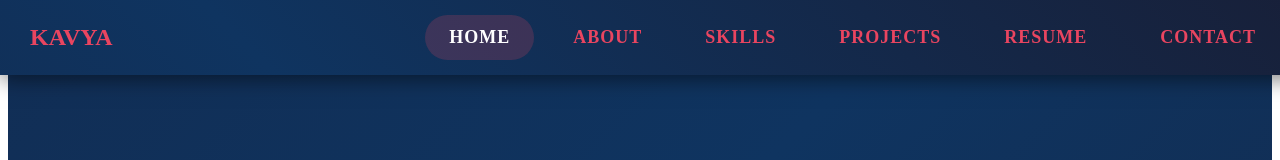
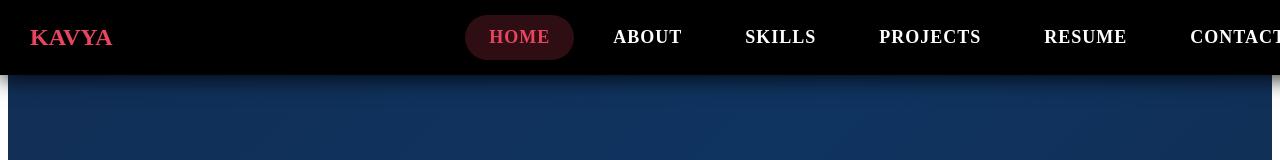
Before and after one commit to kavyaballa1020/Angular-Portfolio, an Angular app: page /home in a window 1280 px wide. Shown: the top 160 px of the page. Built offline with nearby package versions, Linux system fonts and the light colour scheme.

Commit message:
"Updated CSS styles for header and home components, removing gradient animations and shine effects, and adjusting colors, padding, and layout."

```diff
--- a/src/app/header/header.component.css
+++ b/src/app/header/header.component.css
@@ -1,53 +1,16 @@
-/* Reset margin and padding for body */
-body {
-  margin: 0;
-  padding: 0;
-  overflow-x: hidden; /* Prevent horizontal scroll if content overflows */
-}
-
 /* Navbar styling */
 .navbar {
-  background: linear-gradient(45deg, #1a1a2e, #16213e, #0f3460, #1a1a2e);
-  background-size: 300% 300%;
-  animation: gradientShift 15s ease infinite;
-  padding: 15px 30px; /* Adjust padding as needed */
+  background-color: #000000;
+  padding: 15px 30px;
   display: flex;
-  justify-content: space-between; /* Space between brand and nav items */
+  justify-content: space-between;
   align-items: center;
-  box-shadow: 0 4px 20px rgba(0, 0, 0, 0.5);
-  position: fixed; /* Make navbar fixed to the top */
+  box-shadow: 0 4px 20px rgba(0, 0, 0, 0.8);
+  position: fixed;
   top: 0;
   left: 0;
-  width: 100%; /* Full width */
-  z-index: 1000; /* Ensure it stays on top of other content */
-  border-radius: 0; /* Remove rounded corners */
-  overflow: hidden;
-}
-
-/* Keyframes for gradient animation */
-@keyframes gradientShift {
-  0% { background-position: 0% 50%; }
-  50% { background-position: 100% 50%; }
-  100% { background-position: 0% 50%; }
-}
-
-/* Keyframes for shine effect */
-@keyframes shine {
-  0% { transform: translateX(-50%) translateY(-50%) rotate(0deg); }
-  100% { transform: translateX(-50%) translateY(-50%) rotate(360deg); }
-}
-
-/* Shine effect for navbar */
-.navbar::before {
-  content: '';
-  position: absolute;
-  top: -50%;
-  left: -50%;
-  width: 200%;
-  height: 200%;
-  background: radial-gradient(circle, rgba(255,255,255,0.1) 0%, rgba(255,255,255,0) 70%);
-  transform: rotate(45deg);
-  animation: shine 12s infinite linear;
+  width: 100%;
+  z-index: 1000;
 }
 
 /* Brand name styling */
@@ -61,18 +24,12 @@ body {
 /* Nav links styling */
 .nav-links {
   display: flex;
-  gap: 15px; /* Space between links */
-  align-items: center; /* Align items vertically */
-}
-
-/* Adjust spacing of last item (Contact) */
-.nav-links a:last-child {
-  margin-right: 30px; /* Adjust this value as needed */
-  margin-left: 10px; /* Move it slightly to the left */
+  gap: 15px;
+  align-items: center;
 }
 
 .nav-links a {
-  color: #e94560;
+  color: #ffffff;
   text-decoration: none;
   padding: 12px 24px;
   font-size: 18px;
@@ -107,12 +64,12 @@ body {
 /* Hover and active states for nav links */
 .nav-links a:hover,
 .nav-links a:focus {
-  color: #ffffff;
+  color: #e94560;
   background-color: rgba(233, 69, 96, 0.1);
 }
 
 .nav-links a.active {
-  color: #ffffff;
+  color: #e94560;
   background-color: rgba(233, 69, 96, 0.2);
 }
 
@@ -121,7 +78,6 @@ body {
   .navbar {
     flex-direction: column;
     padding: 15px;
-    border-radius: 0; /* Ensure no rounded corners on mobile */
   }
 
   .nav-links {
```
